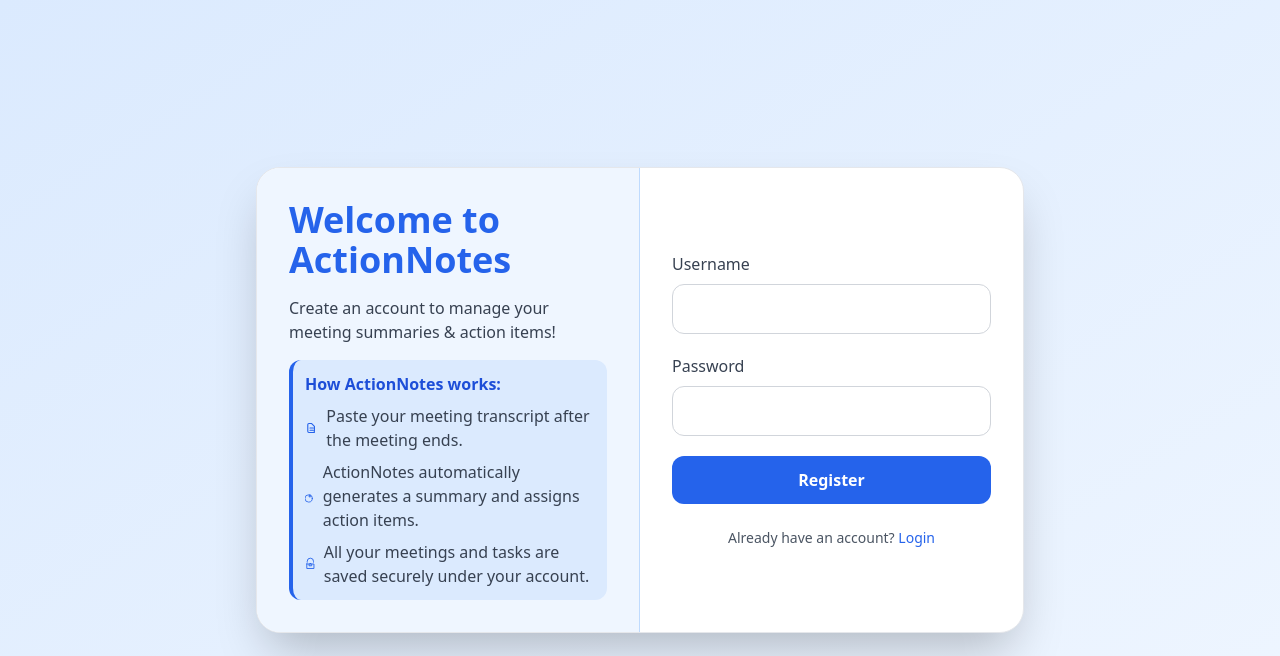
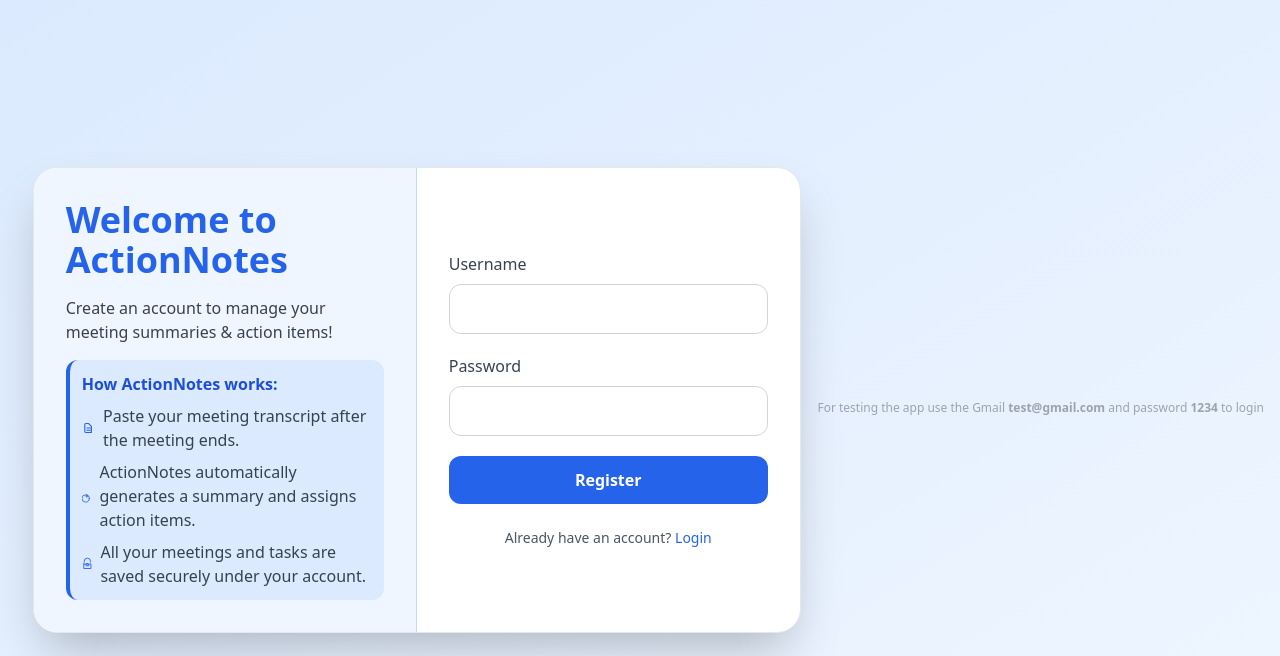
Before and after one commit to aniketmore-pixel/ActionNotes, a Flask app: page /register in a window 1280 px wide. Shown: the top 656 px of the page. Run offline with Flask 3, Linux system fonts and the light colour scheme; some libraries are stand-ins or nearby versions.

Commit message:
Initial Commit

```diff
--- a/templates/login.html
+++ b/templates/login.html
@@ -152,6 +152,10 @@
       </div>
     </div>
 
+    <p class="text-center text-gray-400 text-xs mt-4">
+      For testing the app use the Gmail <b>test@gmail.com</b> and password <b>1234</b> to login
+    </p>
+
 
   </body>
 
--- a/templates/register.html
+++ b/templates/register.html
@@ -149,5 +149,10 @@
         </p>
       </div>
     </div>
+
+    <p class="text-center text-gray-400 text-xs mt-4">
+        For testing the app use the Gmail <b>test@gmail.com</b> and password <b>1234</b> to login
+      </p>
+
   </body>
 </html>
```
